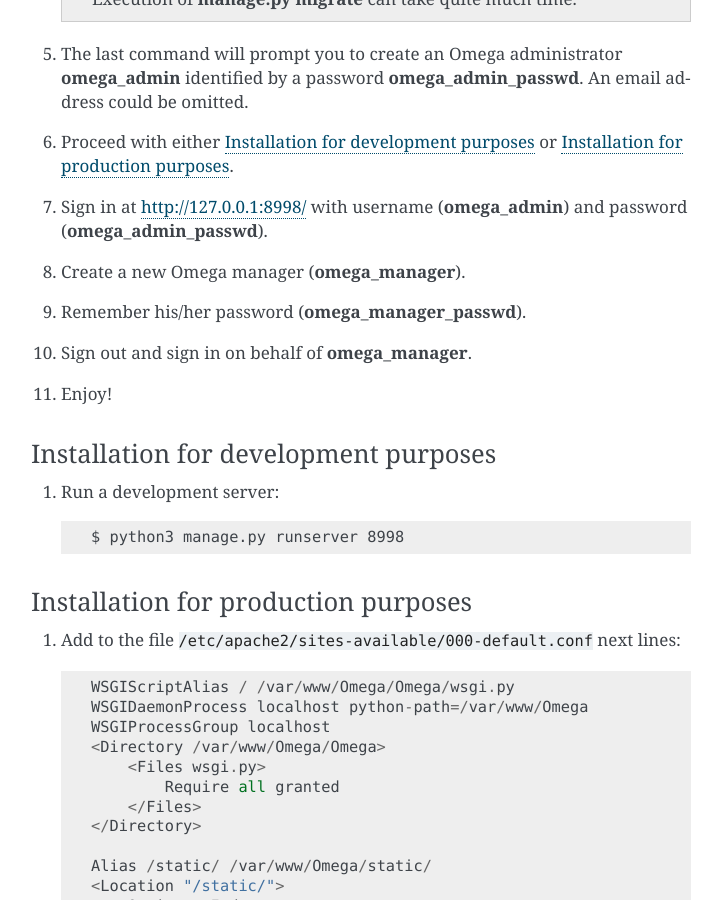
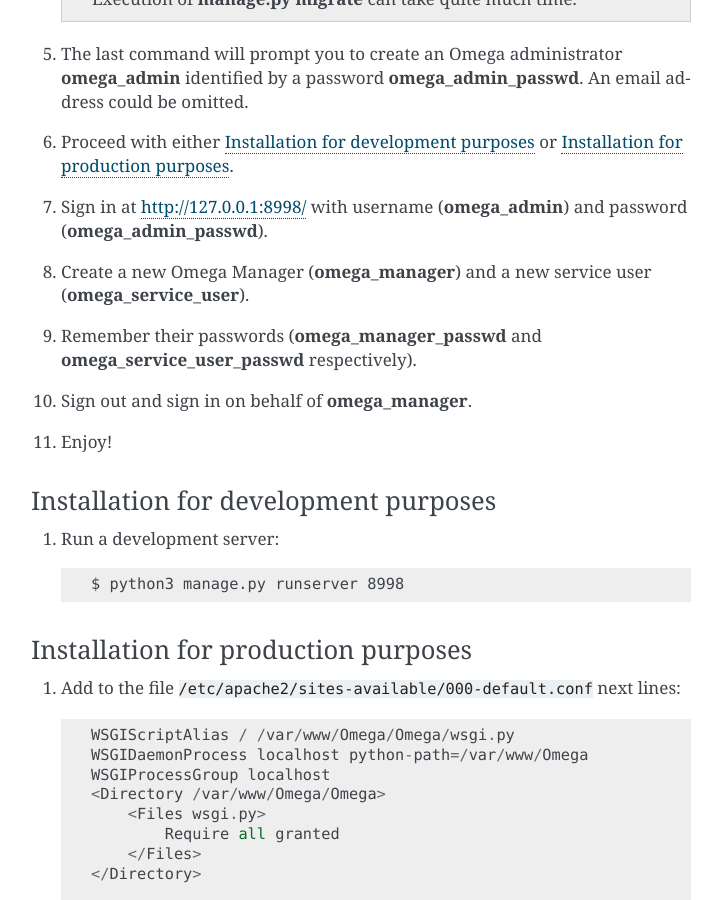
Before and after one commit to ldv-klever/klever, a Sphinx documentation site: the page built from Omega/docs/install.rst, in a window 1280 px wide and 900 px high, scrolled down 834 px. Shown: the whole window, without its empty margins (389-1111 px from the left). Built offline with Sphinx 7.4.7, drawn with Linux system fonts in a browser that asks for light colours.

Commit message:
Describe creation of service user

```diff
--- a/Omega/docs/install.rst
+++ b/Omega/docs/install.rst
@@ -40,8 +40,8 @@ Omega installation
 
 #. Proceed with either :ref:`dev-install` or :ref:`production-install`.
 #. Sign in at `<http://127.0.0.1:8998/>`_ with username (**omega_admin**) and password (**omega_admin_passwd**).
-#. Create a new Omega manager (**omega_manager**).
-#. Remember his/her password (**omega_manager_passwd**).
+#. Create a new Omega Manager (**omega_manager**) and a new service user (**omega_service_user**).
+#. Remember their passwords (**omega_manager_passwd** and **omega_service_user_passwd** respectively).
 #. Sign out and sign in on behalf of **omega_manager**.
 #. Enjoy!
 
```
